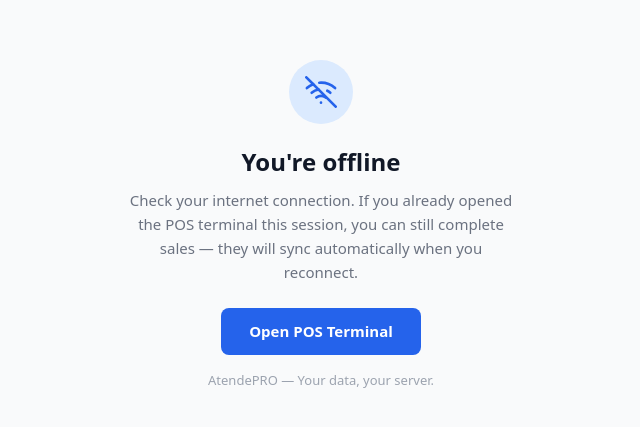
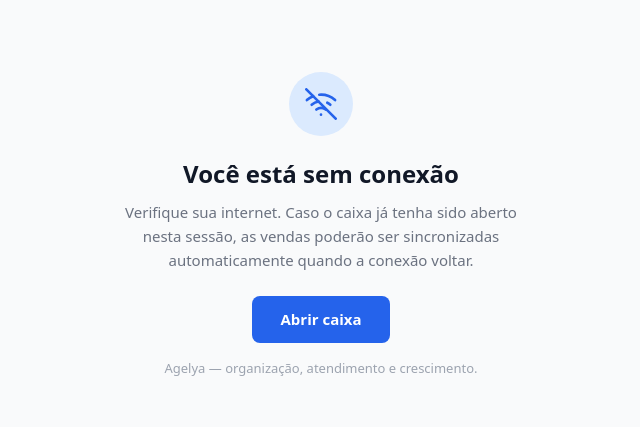
Before and after one commit to anthonytribeiro587/atendepro, a Next.js app: page /offline in a window 1280 px wide. Shown: the part 175-602 px from the top of the page, without its empty margins (319-959 px from the left). Built offline with nearby package versions, Linux system fonts and the light colour scheme; no server answers.

Commit message:
rebrand offline page as Agelya

```diff
--- a/app/offline/page.tsx
+++ b/app/offline/page.tsx
@@ -1,6 +1,6 @@
 export default function OfflinePage() {
   return (
-    <html lang="en">
+    <html lang="pt-BR">
       <body style={{ margin: 0, fontFamily: 'system-ui, sans-serif', background: '#f9fafb' }}>
         <div
           style={{
@@ -12,7 +12,6 @@ export default function OfflinePage() {
           }}
         >
           <div style={{ textAlign: 'center', maxWidth: '400px' }}>
-            {/* Icon */}
             <div
               style={{
                 width: 64,
@@ -45,7 +44,6 @@ export default function OfflinePage() {
               </svg>
             </div>
 
-            {/* Heading */}
             <h1
               style={{
                 fontSize: '24px',
@@ -54,16 +52,14 @@ export default function OfflinePage() {
                 margin: '0 0 8px',
               }}
             >
-              You&apos;re offline
+              Você está sem conexão
             </h1>
 
-            {/* Message */}
             <p style={{ color: '#6b7280', fontSize: '15px', lineHeight: 1.6, margin: '0 0 24px' }}>
-              Check your internet connection. If you already opened the POS terminal this session,
-              you can still complete sales — they will sync automatically when you reconnect.
+              Verifique sua internet. Caso o caixa já tenha sido aberto nesta sessão, as vendas poderão
+              ser sincronizadas automaticamente quando a conexão voltar.
             </p>
 
-            {/* Action */}
             <a
               href="/pos"
               style={{
@@ -77,11 +73,11 @@ export default function OfflinePage() {
                 textDecoration: 'none',
               }}
             >
-              Open POS Terminal
+              Abrir caixa
             </a>
 
             <p style={{ color: '#9ca3af', fontSize: '13px', marginTop: '16px' }}>
-              AtendePRO — Your data, your server.
+              Agelya — organização, atendimento e crescimento.
             </p>
           </div>
         </div>
```
